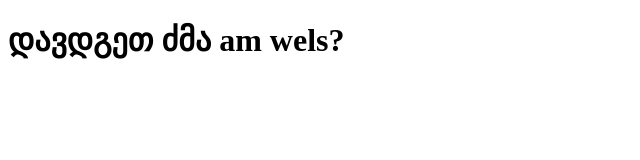
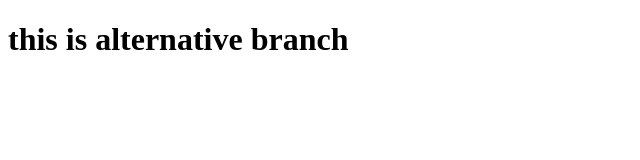
Before and after one commit to M0H1K4/Node-2024, a website: page views/index.html in a window 1280 px wide. Shown: the whole page, without its empty margins (0-640 px from the left). Drawn offline with Linux system fonts and the light colour scheme.

Commit message:
creating alternative branch

```diff
--- a/views/index.html
+++ b/views/index.html
@@ -1,13 +1,11 @@
 <!DOCTYPE html>
 <html lang="en">
-<head>
-    <meta charset="UTF-8">
-    <meta name="viewport" content="width=device-width, initial-scale=1.0">
+  <head>
+    <meta charset="UTF-8" />
+    <meta name="viewport" content="width=device-width, initial-scale=1.0" />
     <title>Document</title>
-</head>
-<body>
-    <h1>დავდგეთ  ძმა am wels?
-
-    </h1>
-</body>
+  </head>
+  <body>
+    <h1>this is alternative branch</h1>
+  </body>
 </html>
```
